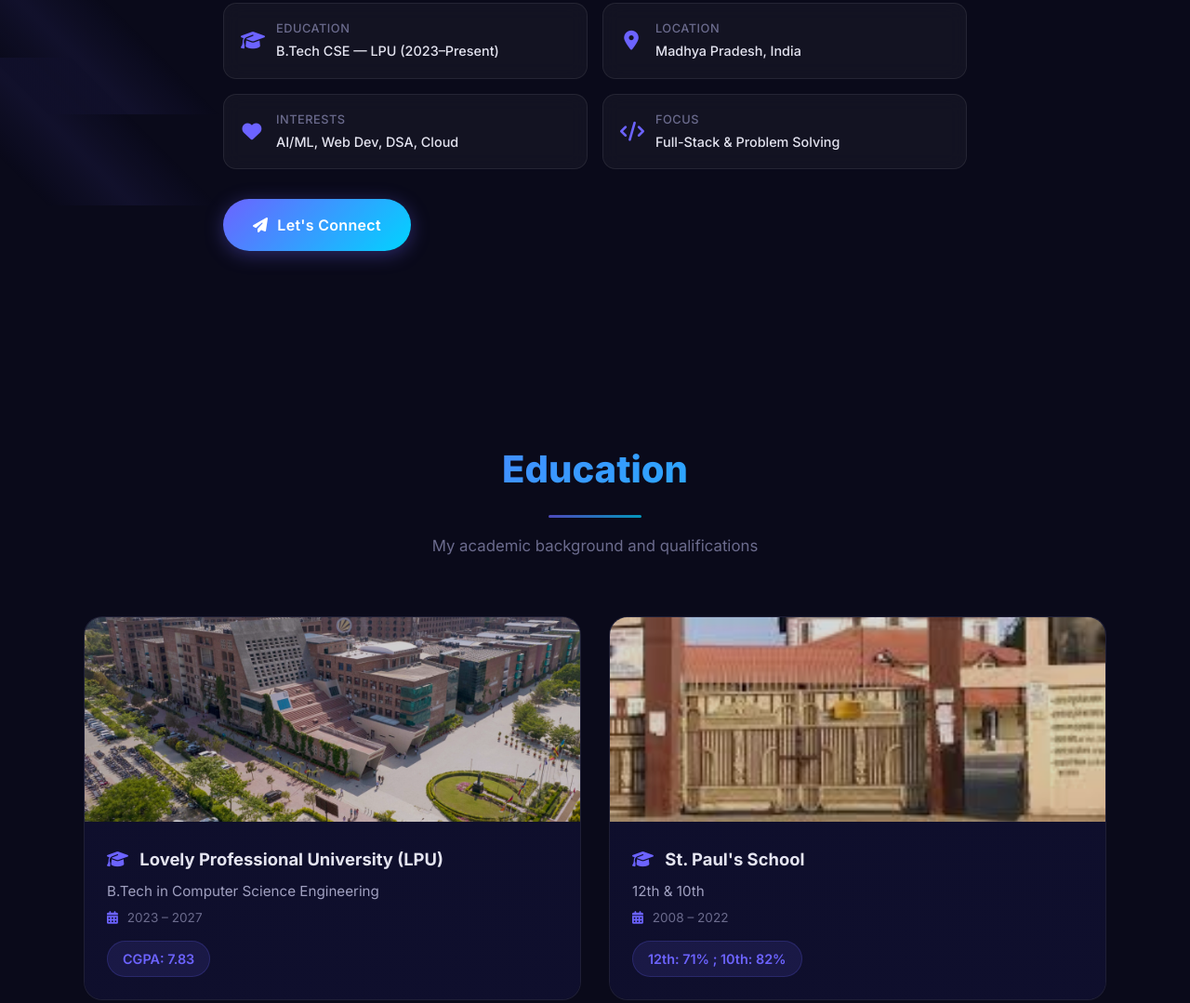
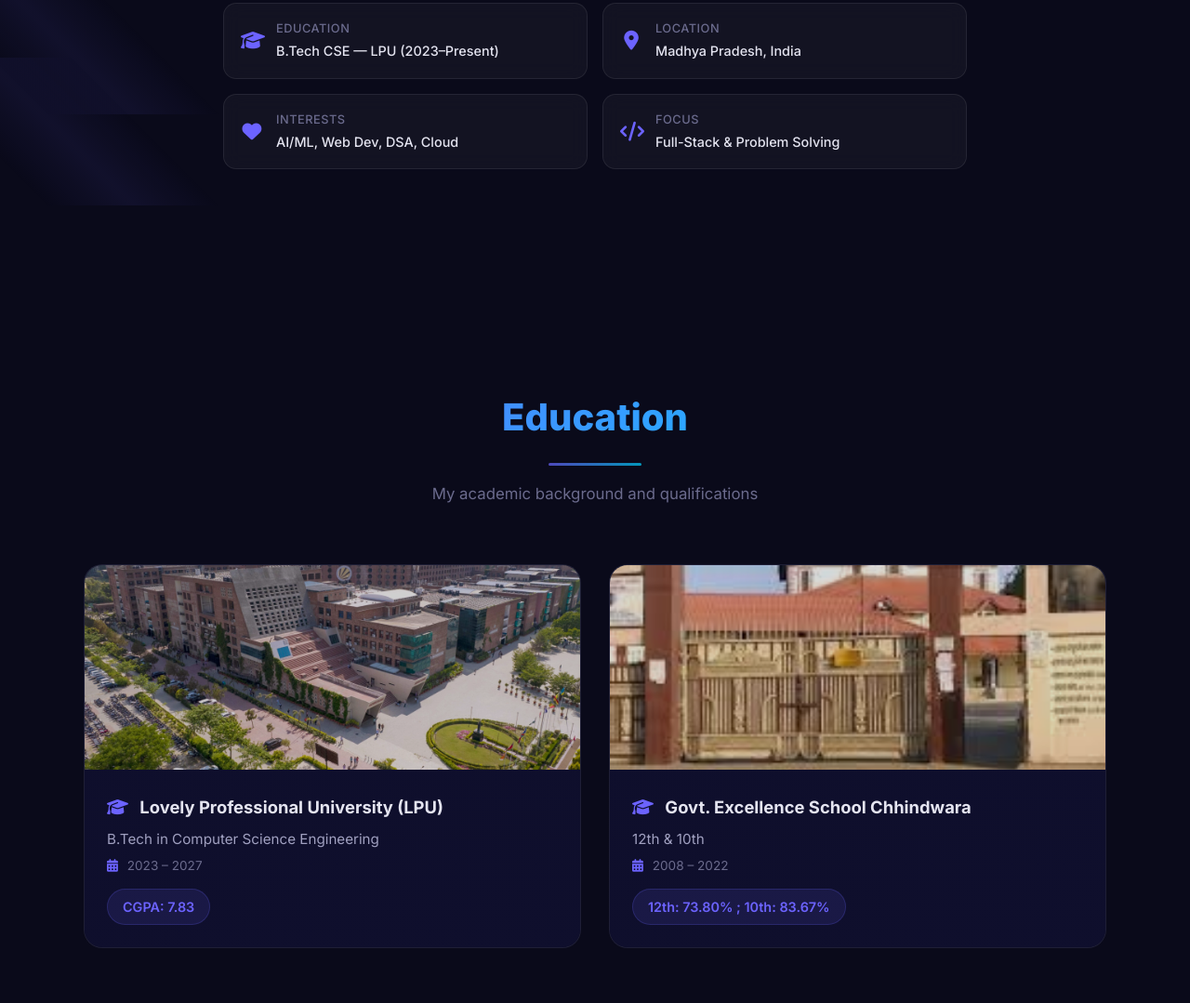
Before and after one commit to HemantDigarse/portfolio, a plain HTML site: page index.html in a window 1280 px wide. Shown: the part 1219-2298 px from the top of the page at 93% size. Drawn offline with Linux system fonts and the light colour scheme.

Commit message:
fix: update school name, percentages, and move Let's Connect button to hero

```diff
--- a/index.html
+++ b/index.html
@@ -88,6 +88,9 @@
                 <a href="resume.pdf" class="btn btn-primary" download>
                     <i class="fas fa-file-alt"></i> Download Resume
                 </a>
+                <a href="#contact" class="btn btn-outline">
+                    <i class="fas fa-paper-plane"></i> Let's Connect
+                </a>
             </div>
         </div>
         <div class="hero-scroll-indicator">
@@ -146,9 +149,7 @@
                             </div>
                         </div>
                     </div>
-                    <a href="#contact" class="btn btn-primary">
-                        <i class="fas fa-paper-plane"></i> Let's Connect
-                    </a>
+
                 </div>
             </div>
         </div>
@@ -176,10 +177,10 @@
                         <img src="school-bg.jpg" alt="School">
                     </div>
                     <div class="edu-card-info">
-                        <h3><i class="fas fa-graduation-cap"></i> St. Paul's School</h3>
+                        <h3><i class="fas fa-graduation-cap"></i> Govt. Excellence School Chhindwara</h3>
                         <p class="edu-degree">12th & 10th</p>
                         <p class="edu-date"><i class="fas fa-calendar-alt"></i> 2008 – 2022</p>
-                        <div class="edu-score">12th: 71% ; 10th: 82%</div>
+                        <div class="edu-score">12th: 73.80% ; 10th: 83.67%</div>
                     </div>
                 </div>
             </div>
```
